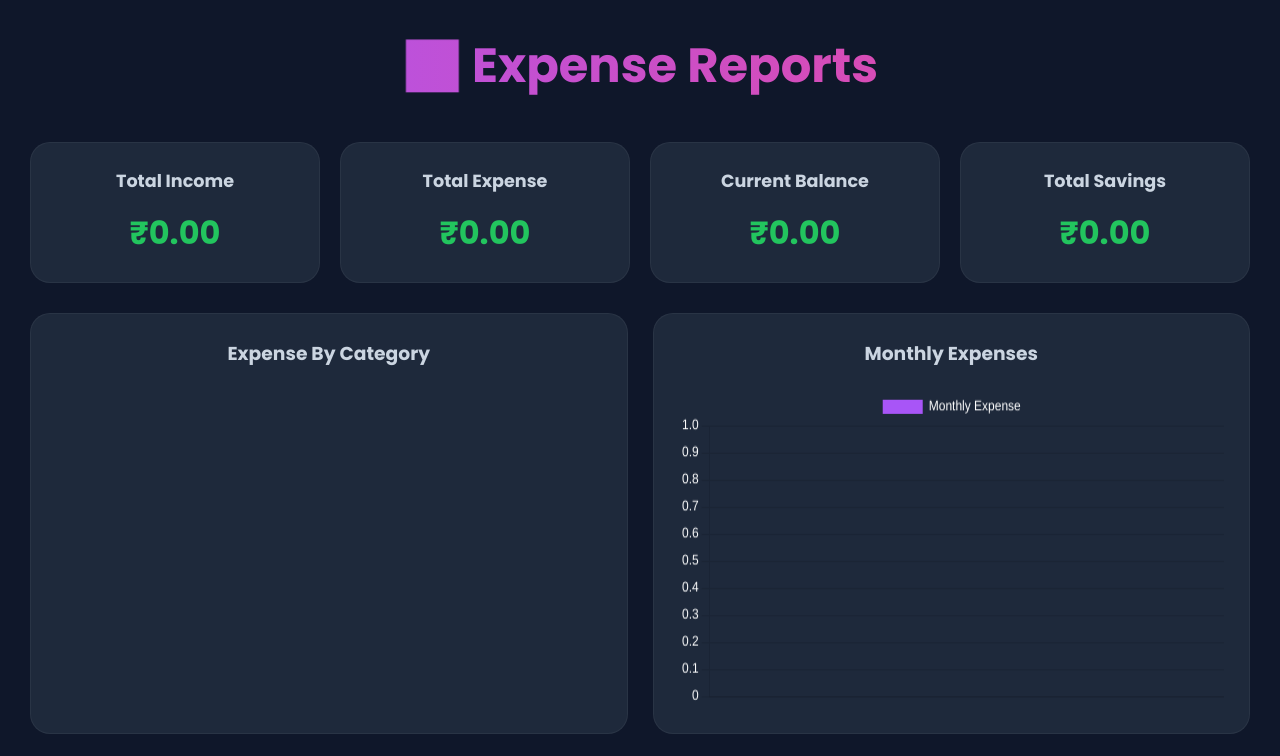
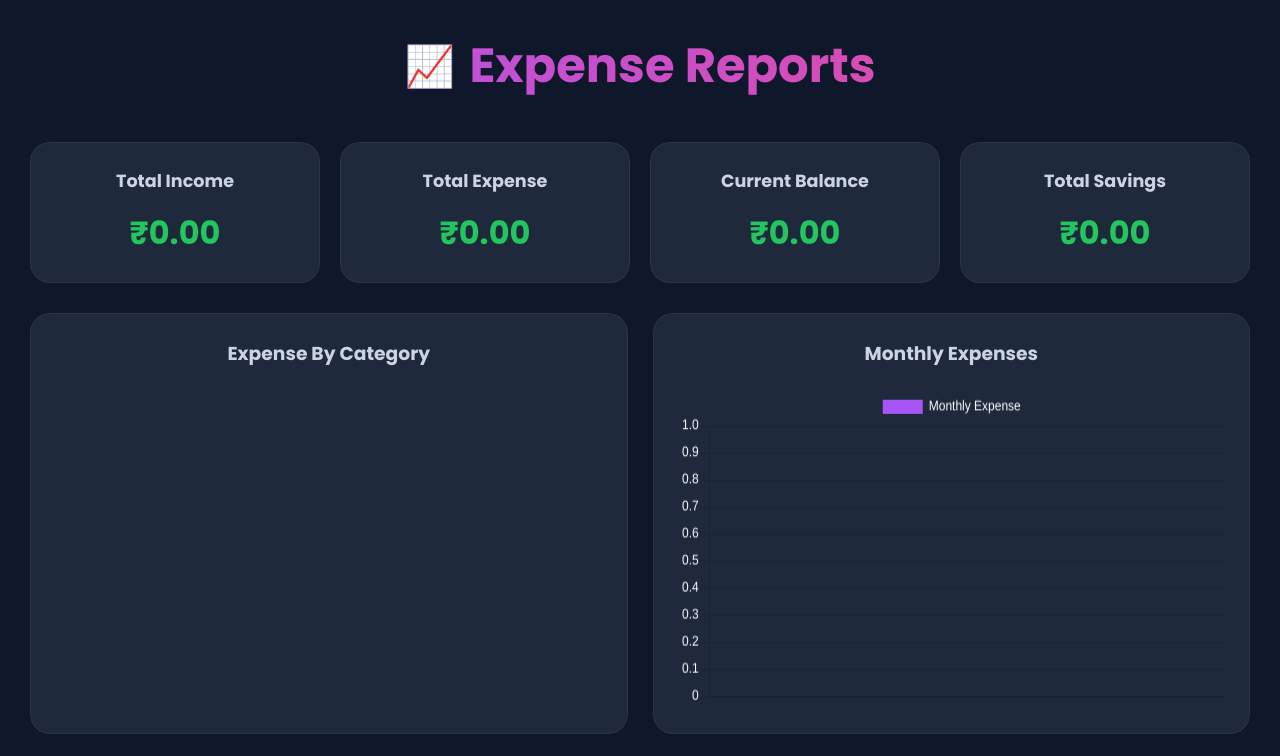
Before and after one commit to AniRosita/expense-tracker-pro, a website: page reports.html in a window 1280 px wide. Shown: the top 756 px of the page. Drawn offline with nearby package versions, Linux system fonts and the light colour scheme; some packages are replaced by stand-ins of ours; a script that the page names is missing.

Commit message:
Add files via upload

```diff
--- a/css/reports.css
+++ b/css/reports.css
@@ -18,12 +18,20 @@ body{
 }
 
 h1{
-    text-align:center;
+    display:flex;
+    justify-content:center;
+    align-items:center;
+    gap:15px;
     font-size:3rem;
     margin-bottom:40px;
     background:linear-gradient(90deg,#a855f7,#ec4899);
     -webkit-background-clip:text;
     -webkit-text-fill-color:transparent;
+}
+
+.report-icon{
+    font-size:2.5rem;
+    -webkit-text-fill-color:initial;
 }
 
 /* ================= CARDS ================= */
```
